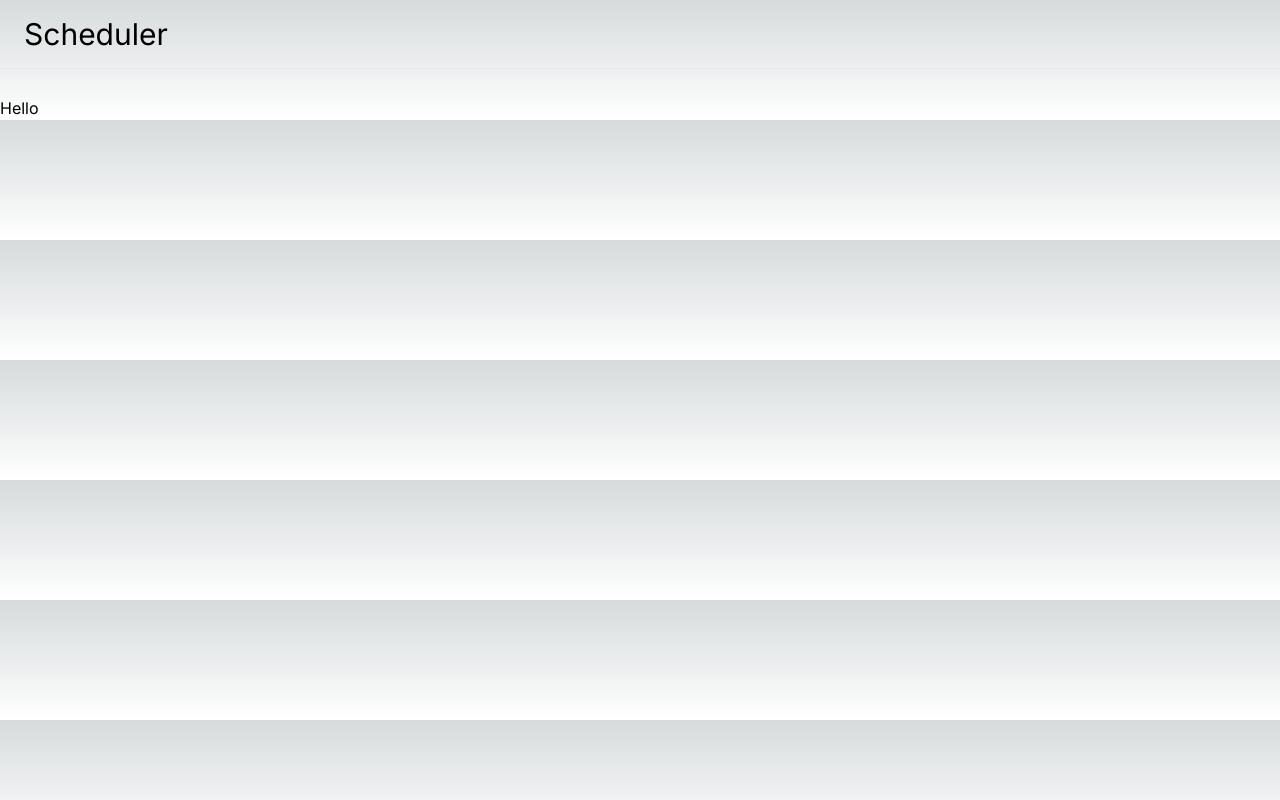
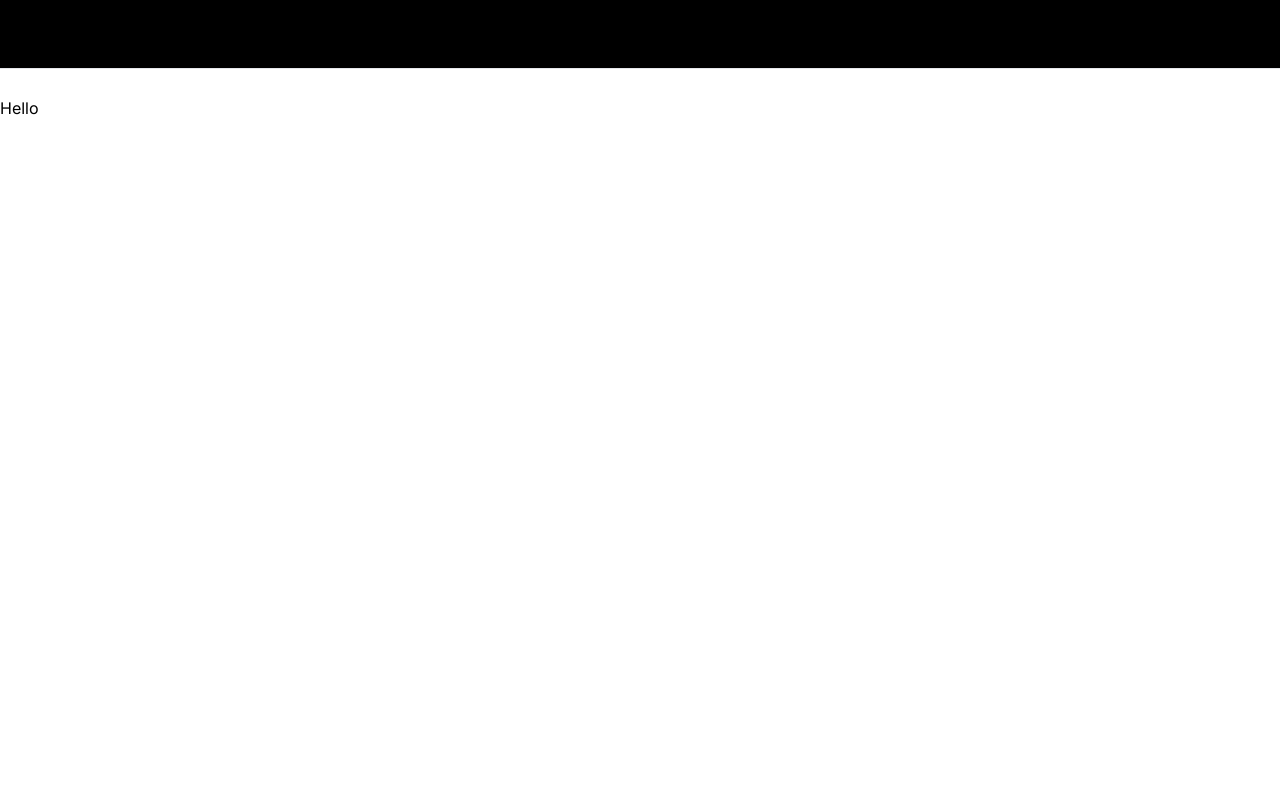
Before and after one commit to ifiokabasiudo/become, a Next.js app: page /scheduler in a window 1280 px wide. Built offline with nearby package versions, Linux system fonts and the light colour scheme.

Commit message:
Changed the margin and size the navbar scheduler

```diff
--- a/app/globals.css
+++ b/app/globals.css
@@ -18,10 +18,5 @@
 
 body {
   color: rgb(var(--foreground-rgb));
-  background: linear-gradient(
-      to bottom,
-      transparent,
-      rgb(var(--background-end-rgb))
-    )
-    rgb(var(--background-start-rgb));
+  background: rgb(rgb(31, 30, 30))
 }
--- a/app/navbar.tsx
+++ b/app/navbar.tsx
@@ -4,7 +4,7 @@ export default function AppNavbar() {
 
     return(
         <div>
-            <nav className= "fixed flex flex-row w-full z-20 top-0 start-0 border-b border-gray-200 dark:border-gray-600">
+            <nav className= "bg-black fixed flex flex-row w-full z-20 top-0 start-0 border-b dark:border-slate-600 border-gray-200">
                 <div className="text-left">
                     <h1 className="text-3xl ml-6 mt-4 mb-4">Scheduler</h1>
                 </div>
```
